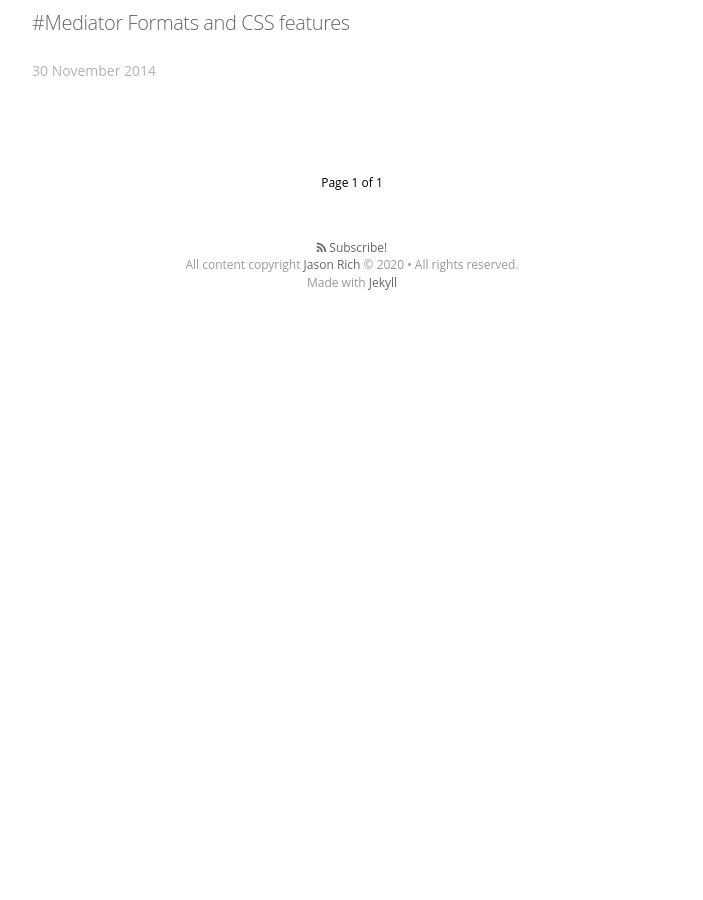
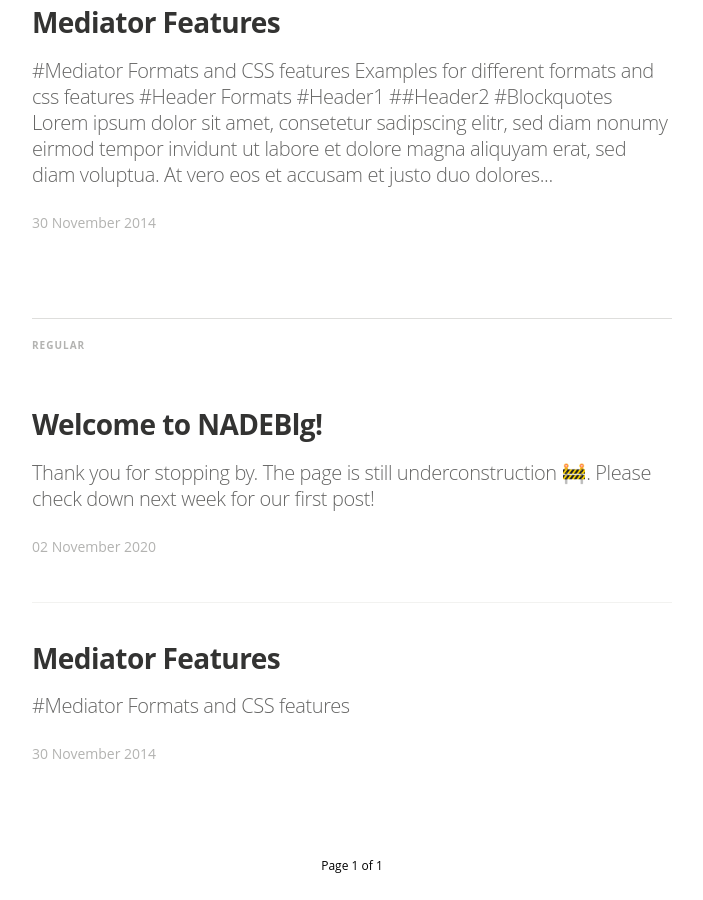
Before and after one commit to jrich8573/blog, a Jekyll site: the page built from index.html, in a window 1280 px wide and 900 px high, scrolled down 768 px. Shown: the whole window, without its empty margins (288-991 px from the left). Built offline with Jekyll 4.4.1, drawn with Linux system fonts in a browser that asks for light colours; nearby versions of some CDN libraries; emoji names are drawn with the system emoji font; some web fonts are replaced; the list of posts is cut into pages by our own code; before the commit the page ends 1107 px from its top, so only the background shows below that.

Commit message:
added underconstruction post

```diff
--- a/_posts/2020-11-039-welcome-to-nadeblg.markdown
+++ b/_posts/2020-11-03-welcome-to-nadeblg.markdown
@@ -6,6 +6,9 @@ categories:
 tags: intro
 image: /assets/article_images/2014-08-29-welcome-to-jekyll/desktop.JPG
 ---
+Thank you for stopping by. The page is still underconstruction :construction:. Please check down next week for our first post!
+
+
 Check out the [Jekyll docs][jekyll] for more info on how to get the most out of Jekyll. File all bugs/feature requests at [Jekyll’s GitHub repo][jekyll-gh]. If you have questions, you can ask them on [Jekyll’s dedicated Help repository][jekyll-help].
 
 {% highlight js %}
--- a/index.html
+++ b/index.html
@@ -1,13 +1,12 @@
 ---
 layout: default
 ---
-<!--
 <div class="teaserimage">
     <div class="teaserimage-image" {% if site.cover %}style="background-image: url({{ site.cover | prepend: site.baseurl }})"{% endif %}>
         Teaser Image
     </div>
 </div>
--->
+
 <header class="blog-header">
     {% if site.logo %}
       <a class="blog-logo" href="{{site.url}}{{site.baseurl}}" style="background-image: url('{{ site.logo | prepend: site.baseurl }}')">{{ site.title }}</a>
```
